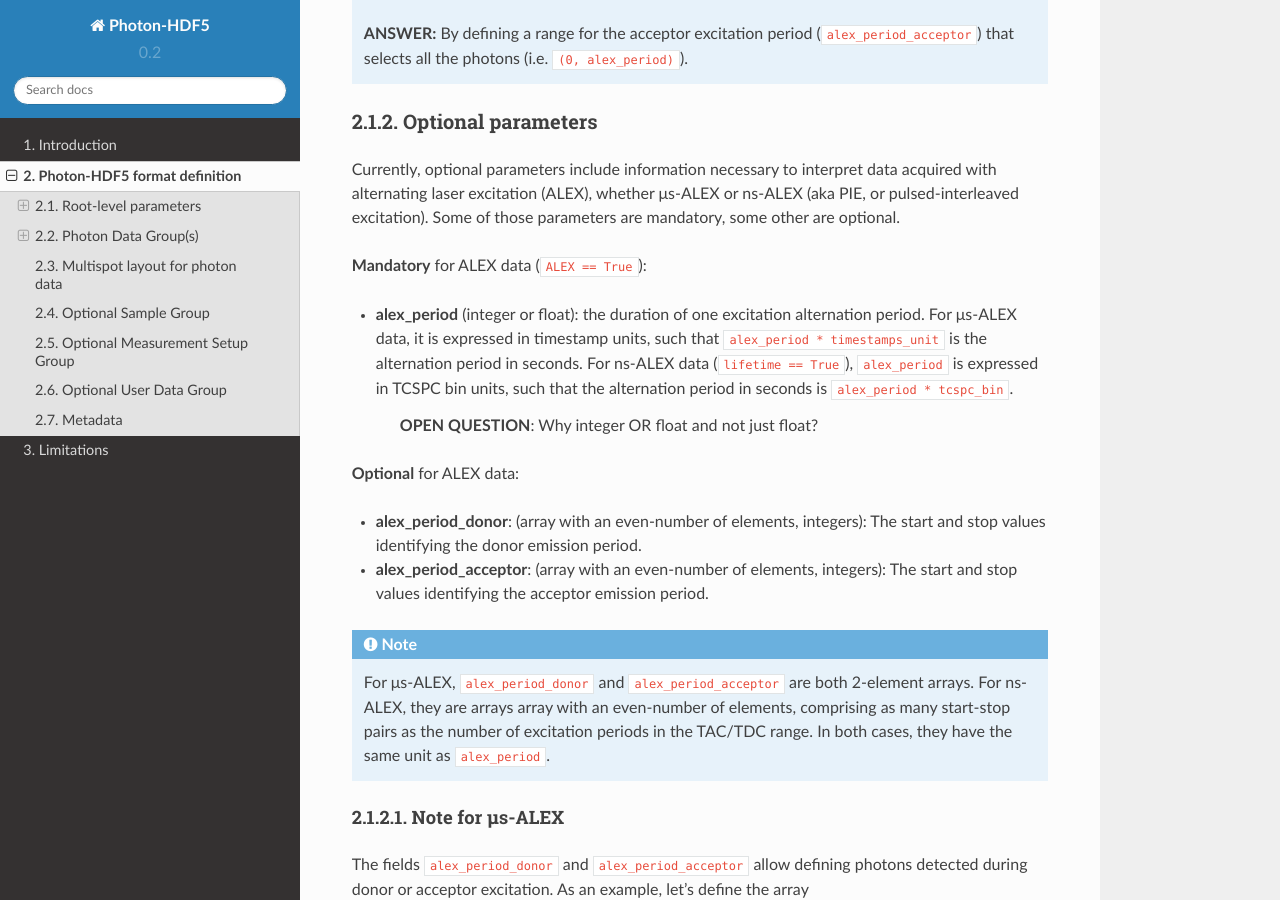
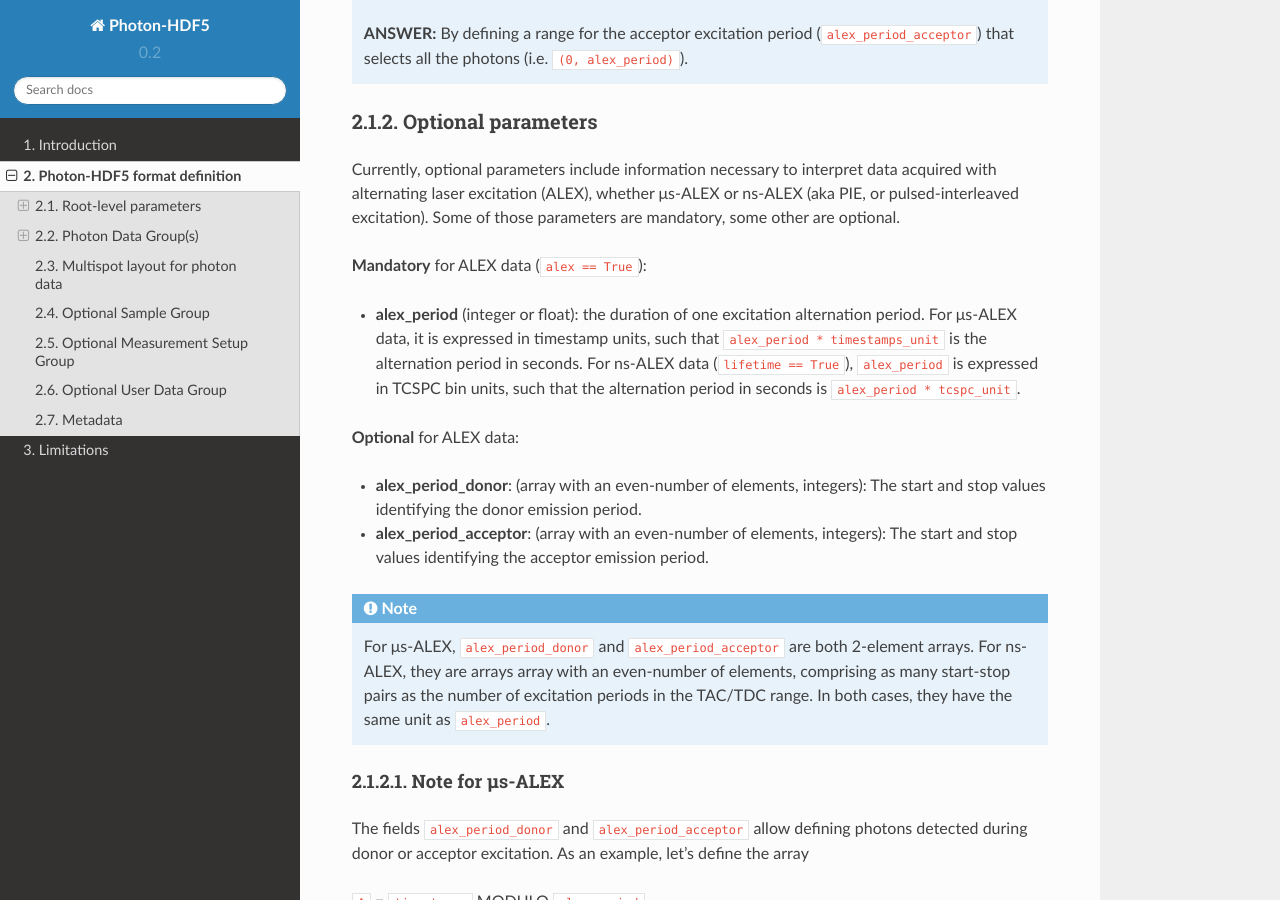
Before and after one commit to Photon-HDF5/photon-hdf5, a Sphinx documentation site: the page built from docs/phdata.rst, in a window 1280 px wide and 900 px high, scrolled down 1507 px. Built offline with Sphinx 7.4.7 and the Read the Docs theme 2.0.0, drawn with Linux system fonts in a browser that asks for light colours; some of the changed text lies outside the part shown.

Commit message:
Rename tcspc_nbins to tcspc_num_bins and tcspc_bin to tcspc_unit

```diff
--- a/docs/phdata.rst
+++ b/docs/phdata.rst
@@ -63,7 +63,7 @@
 whether μs-ALEX or ns-ALEX (aka PIE, or pulsed-interleaved excitation).
 Some of those parameters are mandatory, some other are optional.
 
-**Mandatory** for ALEX data (``ALEX == True``):
+**Mandatory** for ALEX data (``alex == True``):
 
 -  **alex_period** (integer or float): the duration of one
    excitation alternation period. For μs-ALEX data, it is expressed in
@@ -71,9 +71,7 @@
    alternation period in seconds. For ns-ALEX data
    (``lifetime == True``), ``alex_period`` is expressed in TCSPC bin
    units, such that the alternation period in seconds is
-   ``alex_period * tcspc_bin``.
-
-    **OPEN QUESTION**: Why integer OR float and not just float?
+   ``alex_period * tcspc_unit``.
 
 **Optional** for ALEX data:
 
@@ -263,14 +261,14 @@
 If a ``nanotimes`` array is present, the following specifications need
 to be provided:
 
--  **tcspc_bin**: (float) TAC/TDC bin size (in seconds).
--  **tcspc_nbins**: (integer) TAC/TDC number of bins.
+-  **tcspc_unit**: (float) TAC/TDC bin size (in seconds).
+-  **tcspc_num_bins**: (integer) TAC/TDC number of bins.
 -  **tcspc_range**: (float) Full-scale range of the TAC/TDC hardware
    in seconds.
 
 .. note::
 
-    The field ``tcspc_range`` is equal to ``tcspc_bin * tcspc_nbins``.
+    The field ``tcspc_range`` is equal to ``tcspc_unit * tcspc_num_bins``.
 
 Optionally the following specifications can be provided:
 
@@ -443,8 +441,8 @@
                             | specified differently in the "/setup_specs".
 nanotimes                   | TCSPC photon arrival time (nanotimes)
 nanotimes_specs             | Group for nanotime-specific data.
-tcspc_bin                   | TCSPC time bin duration in seconds (nanotimes unit).
-tcspc_nbins                 | Number of TCSPC bins.
+tcspc_unit                  | TCSPC time bin duration in seconds (nanotimes unit).
+tcspc_num_bins              | Number of TCSPC bins.
 tcspc_range                 | TCSPC full-scale range in seconds.
 tau_accept_only             | Intrinsic Acceptor lifetime (seconds).
 tau_donor_only              | Intrinsic Donor lifetime (seconds).
```
